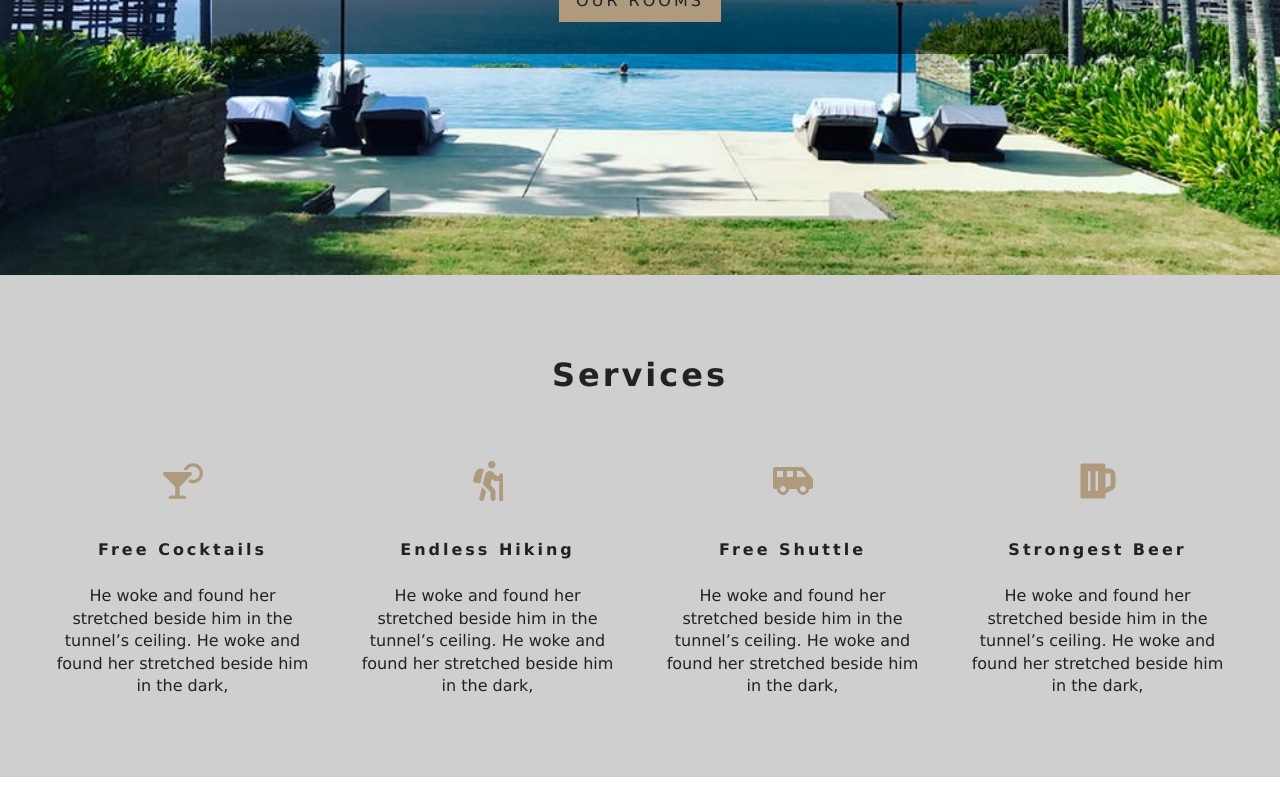
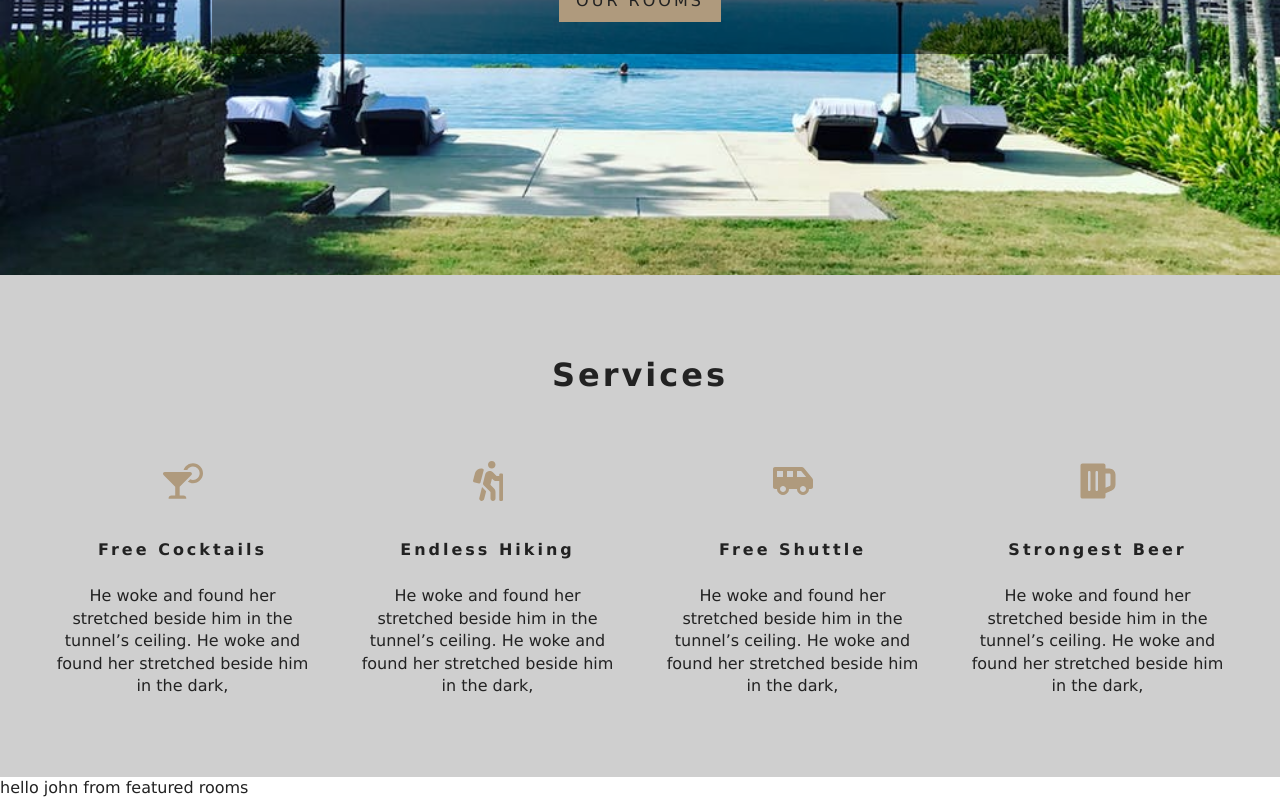
Before and after one commit to HUMTOKAMGA/reservation, a React (Create React App) app in the folder reservation/: page / in a window 1280 px wide. Shown: the part 525-1325 px from the top of the page. Before the commit the page ends 1302 px from the top, so only its background shows below. Built offline with nearby package versions, Linux system fonts and the light colour scheme; the HTML template or start-up script is replaced by a standard one.

Commit message:
use the context to pass data

```diff
--- /dev/null
+++ b/reservation/src/components/FeaturedRooms.js
@@ -0,0 +1,14 @@
+import React, { Component } from 'react'
+import {RoomContext} from '../context'
+export default class FeaturedRooms extends Component {
+
+    static contextType = RoomContext
+  render() {
+      const {name, greeting} =  this.context;
+    return (
+      <div>
+        {greeting} {name} from featured rooms
+      </div>
+    )
+  }
+}
--- /dev/null
+++ b/reservation/src/context.js
@@ -0,0 +1,22 @@
+import React, { Component } from 'react'
+
+const RoomContext = React.createContext();
+// <RoomContext.Provider value={'hello}
+
+ class RoomProvider extends Component {
+  state = {
+    greeting: 'hello',
+    name: 'john'
+  }
+   render() {
+    return (
+      <RoomContext.Provider value={{...this.state}}>
+        {this.props.children}
+      </RoomContext.Provider>
+    )
+  }
+}
+
+const RoomConsumer = RoomContext.Consumer;
+
+export  {RoomConsumer, RoomProvider, RoomContext};
--- a/reservation/src/index.js
+++ b/reservation/src/index.js
@@ -4,11 +4,13 @@
 import App from './App';
 import * as serviceWorker from './serviceWorker';
 import {BrowserRouter as Router} from "react-router-dom"
-
+import {RoomProvider} from "./context"
 ReactDOM.render(
-            <Router>
-                <App />
-            </Router> ,
+            <RoomProvider>
+                <Router>
+                    <App />
+                </Router>
+            </RoomProvider>,
             document.getElementById('root')
         );
 
--- a/reservation/src/pages/Home.js
+++ b/reservation/src/pages/Home.js
@@ -3,6 +3,7 @@
 import Banner from "../components/Banner"
 import {Link} from 'react-router-dom'
 import Services from "../components/Services"
+import FeaturedRooms from "../components/FeaturedRooms"
 const Home = () => {
     return (
         <>
@@ -14,6 +15,7 @@
             </Banner>
         </Hero>
         <Services />
+        <FeaturedRooms />
         </>
     );
 }
```
